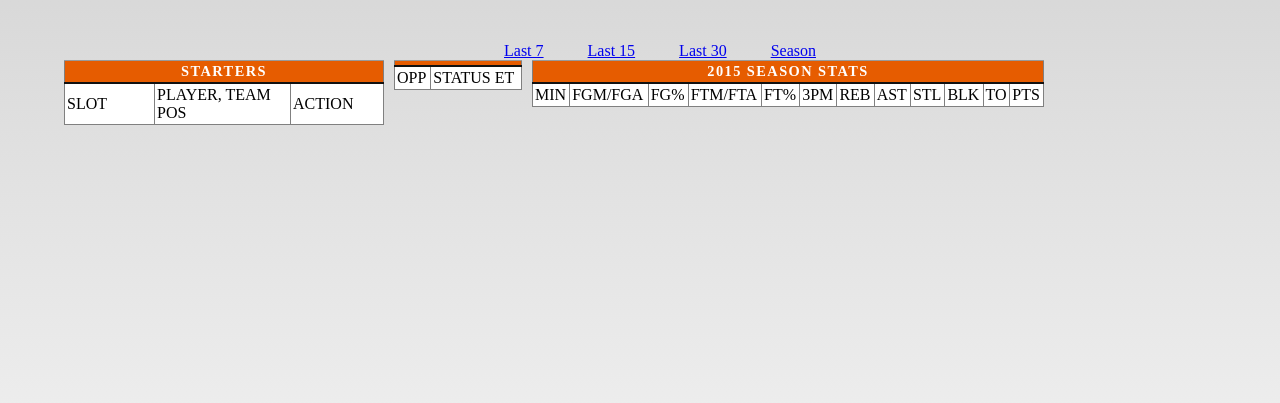
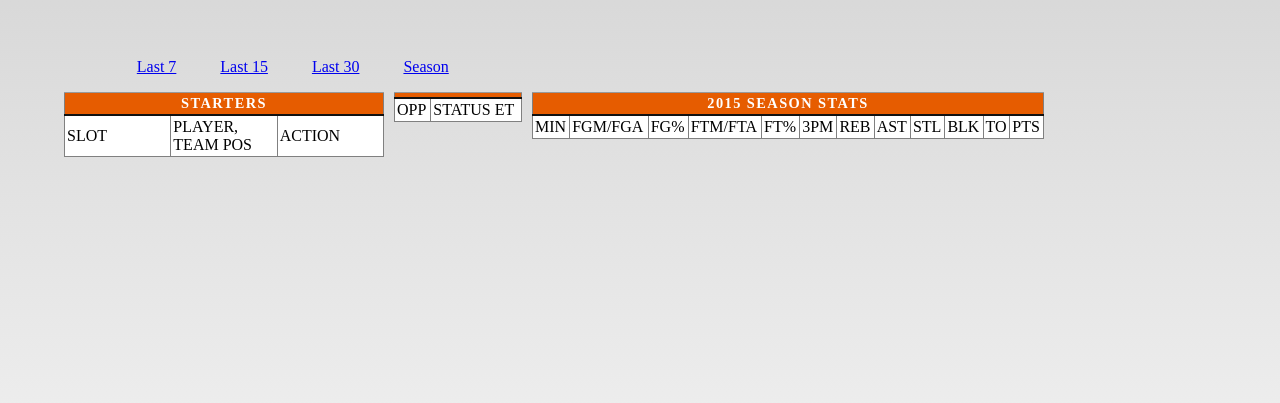
Before and after one commit to zachcalvert/bball, a Django app: template clone/teams/templates/teams/team_profile.html in a window 1280 px wide. Shown: the part 17-420 px from the top of the page. Run offline with Django 3.2, Linux system fonts and the light colour scheme; the template is opened without the code that fills it, so the values that code supplies are empty.

Commit message:
team table styling

```diff
--- a/clone/teams/templates/teams/team_profile.html
+++ b/clone/teams/templates/teams/team_profile.html
@@ -22,14 +22,14 @@
 					<th colspan="3" class="team_table_section_header">STARTERS</th>
 				</tr>
 				<tr class="team_table_sub_head">
-					<td width="85px">SLOT</td>
+					<td id="starters_table_slot">SLOT</td>
 					<td>PLAYER, TEAM POS</td>
 					<td width="88px">ACTION</td>
 				</tr>
 
 			{% for player in avg_stats.iteritems %}
 				<tr class="player_row">
-					<td>PG</td>
+					<td id="starters_table_slot">PG</td>
 					<td><a href="{% url 'player_profile' player.0 %}">{{ player.1.name }}</a>, {{ player.1.nba_team}}
 						{{ player.1.position }}</td>
 					<td>MOVE</td>
--- a/clone/www/static/css/teamprofile.css
+++ b/clone/www/static/css/teamprofile.css
@@ -43,10 +43,10 @@ html {
 	width: 35%;
 }
 #main-content ul {
-	margin:0;
+	margin-left:6%;
 	padding-top:20px;
 	list-style:none;
-	text-align: center;
+	text-align: left;
 }
 #main-content li {
 	display:inline;
@@ -105,7 +105,14 @@ html {
 	width: 25%;
 	margin-left: 5%;
 	text-align: left;
+	table-layout:fixed;
 }
+.player_row {
+	width:5px;
+	overflow:hidden;
+	white-space: nowrap;
+}
+
 #teamtable_1 {
 	width: 10%;
 	margin-left: 10px;
```
